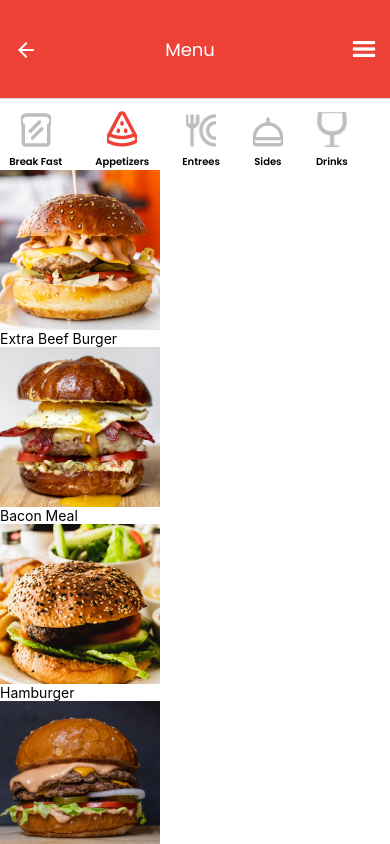
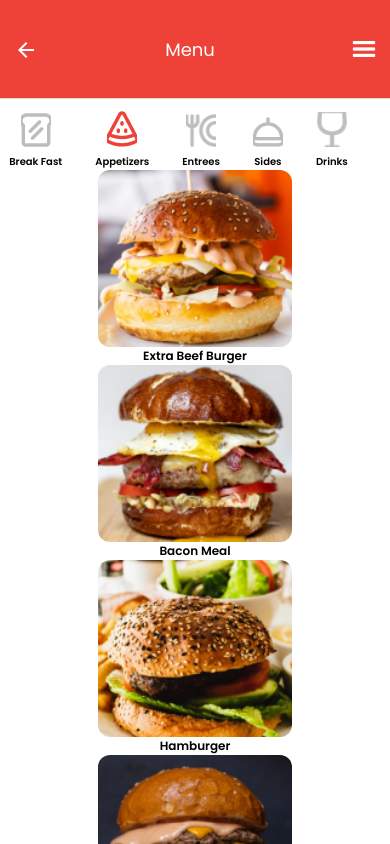
Before and after one commit to bilalsha/delivery-fe, a React Native app: screen /Menu in a window 390 px wide. Shown: the top 844 px of the page. Built offline with nearby package versions, Linux system fonts and the light colour scheme.

Commit message:
some changes

```diff
--- a/data/MenuListData.jsx
+++ b/data/MenuListData.jsx
@@ -3,25 +3,30 @@ export const MenuListData = [
     id: "1",
     title: "Extra Beef Burger",
     image: require("../assets/images/menuPage/ExtraBeefBurger.png"),
+    price: "$ 10.90",
   },
   {
     id: "2",
     title: "Bacon Meal",
     image: require("../assets/images/menuPage/BaconMeal.png"),
+    price: "$ 9.90",
   },
   {
     id: "3",
     title: "Hamburger",
     image: require("../assets/images/menuPage/Hamburger.png"),
+    price: "$ 18.90",
   },
   {
     id: "4",
     title: "Duble Cheese",
     image: require("../assets/images/menuPage/DubleCheese.png"),
+    price: "$ 15.90",
   },
   {
     id: "5",
     title: "Chiken Burger",
     image: require("../assets/images/menuPage/ChikenBurger.png"),
+    price: "$ 13.90",
   },
 ];
--- a/pages/DetailsPage.jsx
+++ b/pages/DetailsPage.jsx
@@ -8,10 +8,10 @@ import {
 } from "react-native";
 import { useState } from "react";
 import ButtonContainer from "../Components/ButtonsContainer";
-import CustomButton from "../Components/CustomButton";
 import TripleButtonsContainer from "../Components/TripleButtonContainer";
 import PaymentWithButton from "../Components/PaymentWithButton";
-const DetailsPage = ({ navigation }) => {
+const DetailsPage = ({ route, navigation }) => {
+  const { title, price, image } = route.params;
   const [itemsCounter, setItemsCounter] = useState(1);
 
   const decreaseItemsCounter = () => {
@@ -28,46 +28,37 @@ const DetailsPage = ({ navigation }) => {
     navigation.navigate("Cart");
   };
   return (
-    <View style={styles.container}>
+    <View style={styles.mainContainer}>
       {/* coverImage */}
-      <View
-        style={{
-          flex: 3,
-          justifyContent: "space-between",
-          marginTop: 10,
-        }}
-      >
+      <View style={styles.innerContainer}>
         <View style={{ width: 335 }}>
-          <Image
-            source={require("../assets/images/detailsPage/details.png")}
-            style={styles.coverImage}
-          />
+          <Image source={image} style={styles.coverImage} />
         </View>
 
         {/* Heading+Counter */}
-        <View style={styles.counterContainer}>
+        <View style={styles.counterAndTextContainer}>
           <View style={{ width: 220 }}>
-            <Text style={styles.itemName}>Extra Beef burger with cheese</Text>
+            <Text style={styles.itemName}>{title}</Text>
           </View>
-          <View
-            style={{
-              width: 100,
-              height: 42,
-              backgroundColor: "#F2F2F2",
-              borderRadius: 12,
-              flexDirection: "row",
-              justifyContent: "space-evenly",
-              alignItems: "center",
-            }}
-          >
-            <TouchableOpacity onPress={decreaseItemsCounter}>
-              <Text style={styles.counterText}>-</Text>
+          <View style={styles.counterContainer}>
+            <TouchableOpacity
+              onPress={decreaseItemsCounter}
+              style={{ flex: 1 }}
+            >
+              <View>
+                <Text style={styles.counterText}>-</Text>
+              </View>
             </TouchableOpacity>
-            <View>
+            <View style={{ flex: 1 }}>
               <Text style={styles.counterText}>{itemsCounter}</Text>
             </View>
-            <TouchableOpacity onPress={increaseItemsCounter}>
-              <Text style={styles.counterText}>+</Text>
+            <TouchableOpacity
+              onPress={increaseItemsCounter}
+              style={{ flex: 1 }}
+            >
+              <View>
+                <Text style={styles.counterText}>+</Text>
+              </View>
             </TouchableOpacity>
           </View>
         </View>
@@ -97,19 +88,13 @@ const DetailsPage = ({ navigation }) => {
       </View>
 
       {/* Price + Button  */}
-      <View
-        style={{
-          flex: 1,
-          justifyContent: "flex-end",
-        }}
-      >
+      <View style={styles.paymentWithButtonContainer}>
         <PaymentWithButton
           title="Add to Cart"
-          price="$ 12.90"
+          price={price}
           onPressButton={onPressCartButton}
         />
       </View>
-      {/* <Button title="Cart Page" onPress={() => navigation.navigate("Cart")} /> */}
     </View>
   );
 };
@@ -117,23 +102,38 @@ const DetailsPage = ({ navigation }) => {
 export default DetailsPage;
 
 const styles = StyleSheet.create({
-  container: {
+  mainContainer: {
     flex: 1,
     alignItems: "center",
   },
+  innerContainer: {
+    flex: 3,
+    justifyContent: "space-between",
+    marginTop: 10,
+  },
   coverImage: {
     borderRadius: 15,
+    width: 335,
   },
   itemName: {
     fontFamily: "Poppins600",
     fontSize: 21,
     fontStyle: "normal",
   },
-  counterContainer: {
+  counterAndTextContainer: {
     flexDirection: "row",
     width: 335,
     alignItems: "center",
     justifyContent: "space-between",
+  },
+  counterContainer: {
+    width: 100,
+    height: 42,
+    backgroundColor: "#F2F2F2",
+    borderRadius: 12,
+    flexDirection: "row",
+    justifyContent: "space-evenly",
+    alignItems: "center",
   },
   optionText: {
     fontFamily: "Poppins600",
@@ -145,4 +145,8 @@ const styles = StyleSheet.create({
     textAlign: "center",
     color: "#828282",
   },
+  paymentWithButtonContainer: {
+    flex: 1,
+    justifyContent: "flex-end",
+  },
 });
--- a/pages/MenuPage.jsx
+++ b/pages/MenuPage.jsx
@@ -11,10 +11,12 @@ import {
 import { Fragment } from "react";
 import { MenuIconsData } from "../data/MenuIconsData";
 import { MenuListData } from "../data/MenuListData";
+import { useState } from "react";
 // import TabNavigator from "../routes/TabNavigator";
 const MenuPage = ({ navigation }) => {
-  const loadDetails = () => {
-    navigation.navigate("Details");
+  const [menuData, setMenuData] = useState(MenuListData);
+  const loadDetails = (item) => {
+    navigation.navigate("Details", item);
   };
   const renderIcon = ({ item }) => {
     return (
@@ -27,7 +29,10 @@ const MenuPage = ({ navigation }) => {
 
   const renderListData = ({ item }) => {
     return (
-      <TouchableOpacity style={styles.listWrapper} onPress={loadDetails}>
+      <TouchableOpacity
+        style={styles.listWrapper}
+        onPress={() => loadDetails(item)}
+      >
         <Image source={item.image} style={styles.listImage} />
         <Text style={styles.listTitle}>{item.title}</Text>
       </TouchableOpacity>
@@ -52,7 +57,7 @@ const MenuPage = ({ navigation }) => {
       <View style={styles.listContainer}>
         <FlatList
           keyExtractor={(item) => item.id}
-          data={MenuListData}
+          data={menuData}
           renderItem={renderListData}
         />
       </View>
@@ -82,8 +87,21 @@ const styles = StyleSheet.create({
     textAlign: "center",
   },
 
-  listContainer: {},
-  listWrapper: {},
-  listImage: {},
-  listTitle: {},
+  listContainer: {
+    flex: 1,
+    alignItems: "center",
+  },
+  listWrapper: {
+    // width: 194,
+  },
+  listImage: {
+    width: 194,
+    height: 177,
+    borderRadius: 12,
+  },
+  listTitle: {
+    fontFamily: "Poppins600",
+    fontSize: 12,
+    textAlign: "center",
+  },
 });
```
